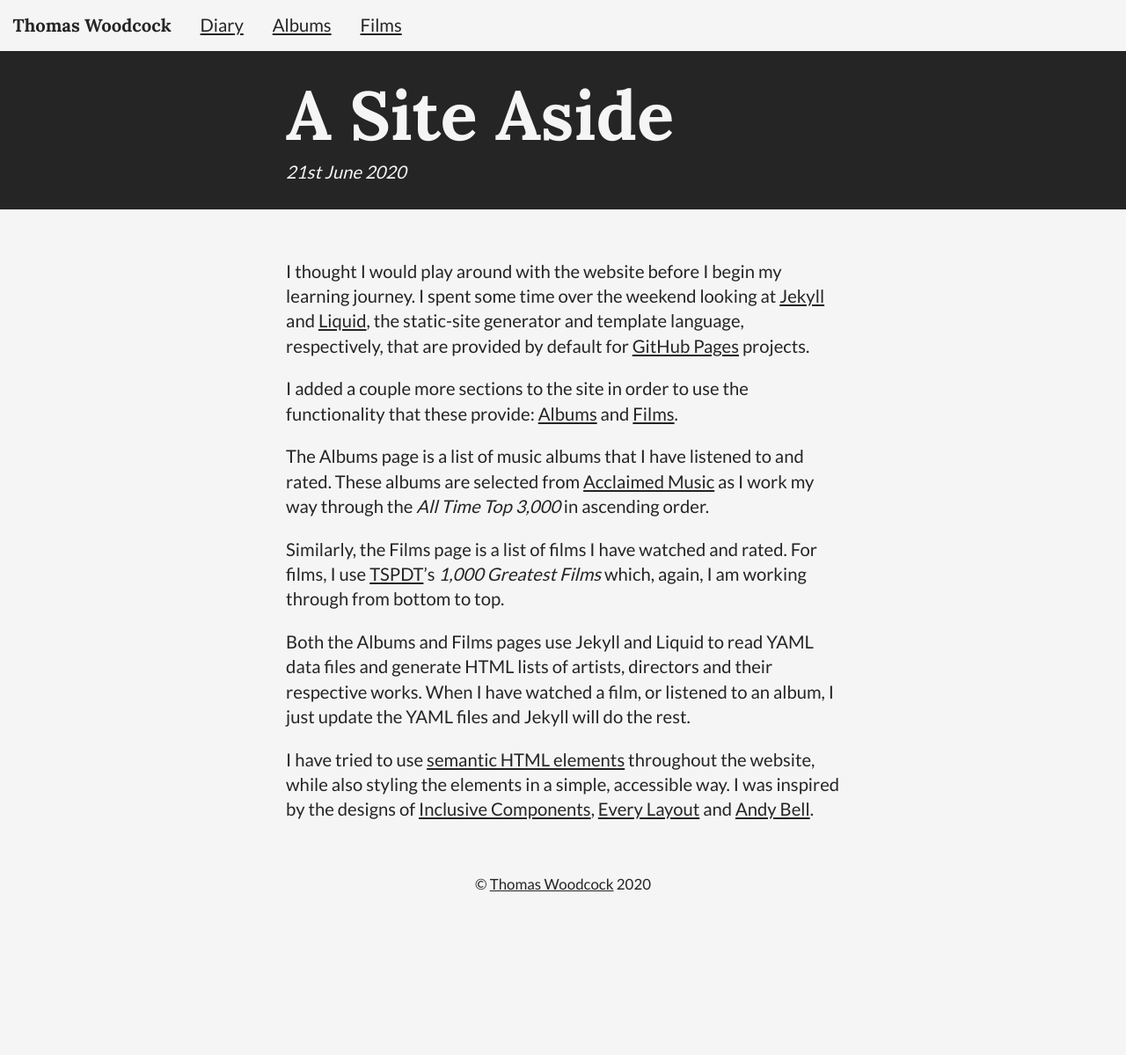
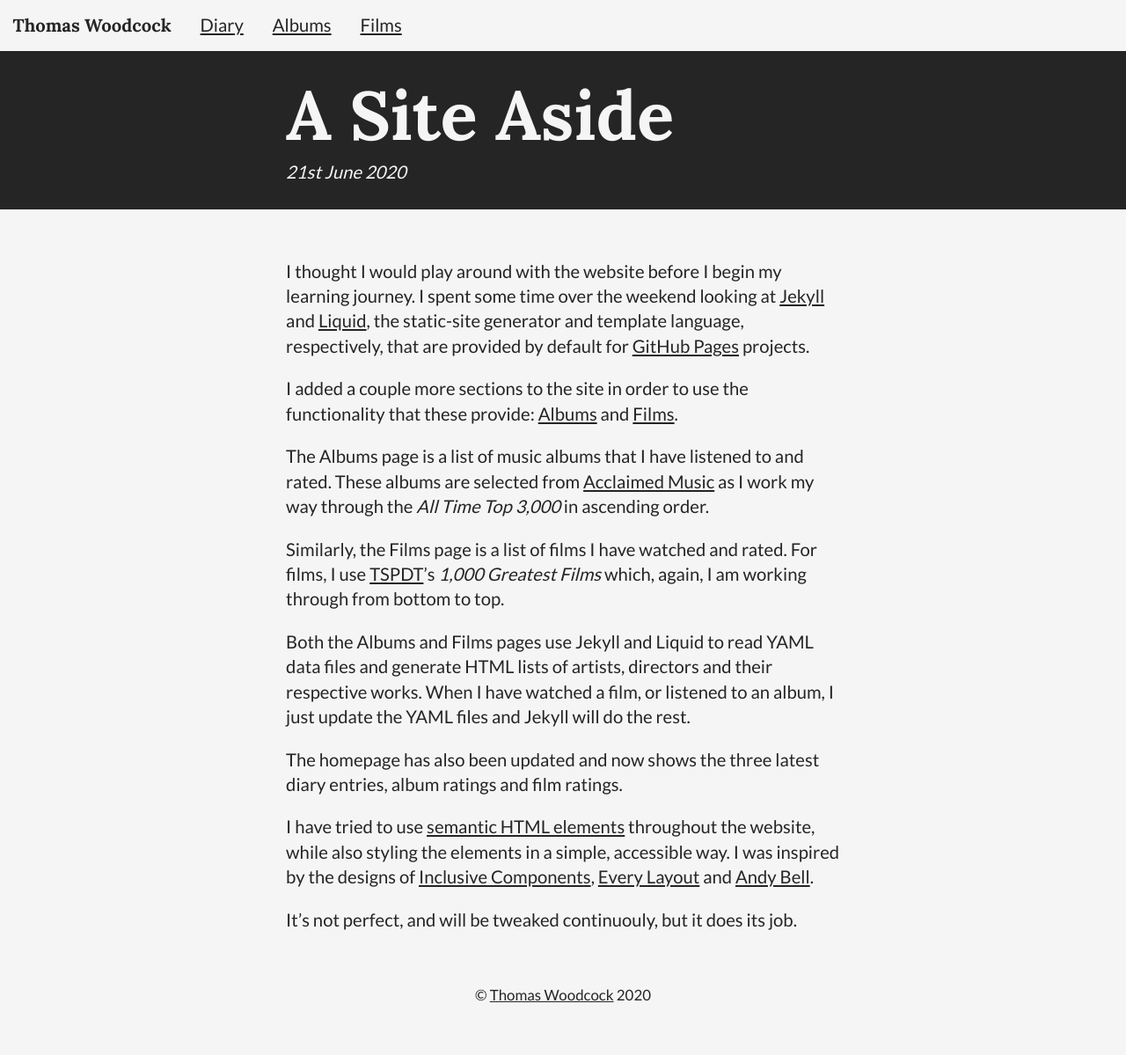
Before and after one commit to thomaswoodcock/thomaswoodcock.github.io, a Jekyll site: the page built from _posts/2020-06-21-a-site-aside.md, in a window 1280 px wide. Shown: the whole page at 88% size. Built offline with Jekyll 4.4.1, drawn with Linux system fonts in a browser that asks for light colours; before the commit the page ends 1073 px from its top, so only the background shows below that.

Commit message:
Updates post

```diff
--- a/_posts/2020-06-21-a-site-aside.md
+++ b/_posts/2020-06-21-a-site-aside.md
@@ -22,8 +22,12 @@ Both the Albums and Films pages use Jekyll and Liquid to read YAML data files an
 directors and their respective works. When I have watched a film, or listened to an album, I just
 update the YAML files and Jekyll will do the rest.
 
+The homepage has also been updated and now shows the three latest diary entries, album ratings and film ratings.
+
 I have tried to use
 [semantic HTML elements](https://developer.mozilla.org/en-US/docs/Glossary/semantics#Semantics_in_HTML) throughout the
 website, while also styling the elements in a simple, accessible way. I was inspired by the designs of
 [Inclusive Components](https://inclusive-components.design/), [Every Layout](https://every-layout.dev/) and
 [Andy Bell](https://hankchizljaw.com/).
+
+It's not perfect, and will be tweaked continuouly, but it does its job.
```
